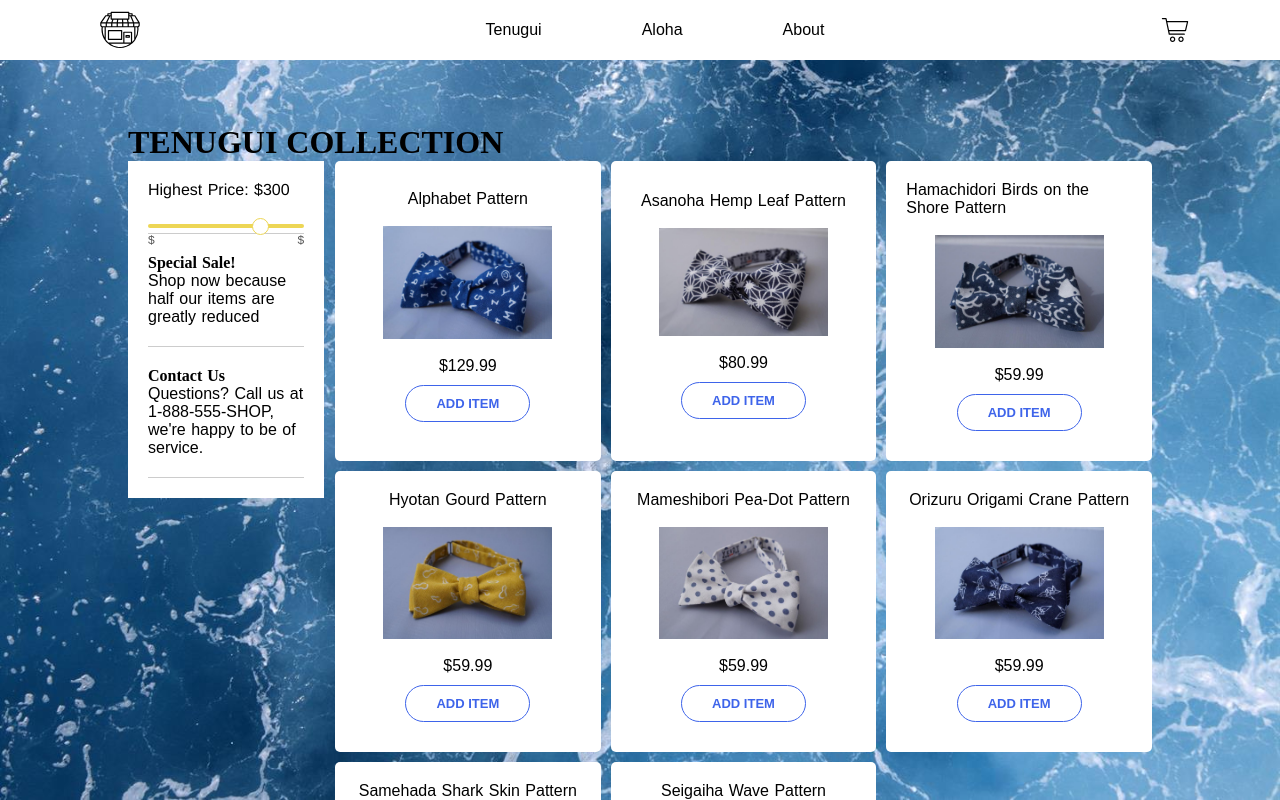
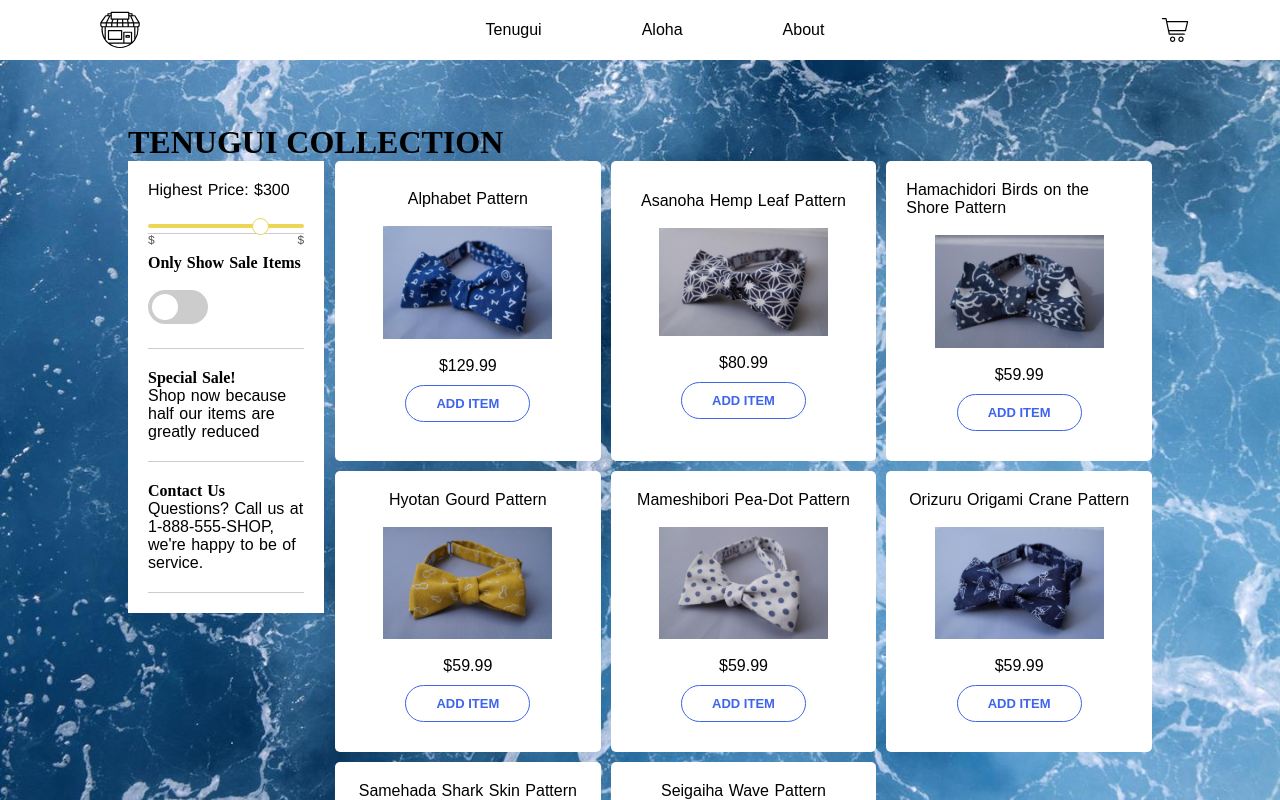
Before and after one commit to fuchaimead/bowties, a React (Create React App) app: page / in a window 1280 px wide. Shown: the top 800 px of the page. Built offline with nearby package versions, Linux system fonts and the light colour scheme.

Commit message:
add sales toggle

```diff
--- a/src/App.css
+++ b/src/App.css
@@ -143,3 +143,59 @@ button:hover {
   font-size: 12px;
   color: #565656;
 }
+
+.switch {
+  position: relative;
+  display: inline-block;
+  width: 60px;
+  height: 34px;
+}
+
+.switch input {display:none;}
+
+.toggle {
+  position: absolute;
+  cursor: pointer;
+  top: 0;
+  left: 0;
+  right: 0;
+  bottom: 0;
+  background-color: #ccc;
+  -webkit-transition: .4s;
+  transition: .4s;
+}
+
+.toggle:before {
+  position: absolute;
+  content: "";
+  height: 26px;
+  width: 26px;
+  left: 4px;
+  bottom: 4px;
+  background-color: white;
+  -webkit-transition: .4s;
+  transition: .4s;
+}
+
+input:checked + .toggle {
+  background-color: #edd655;
+}
+
+input:focus + .toggle {
+  box-shadow: 0 0 1px #edd655;
+}
+
+input:checked + .toggle:before {
+  -webkit-transform: translateX(26px);
+  -ms-transform: translateX(26px);
+  transform: translateX(26px);
+}
+
+/* Rounded sliders */
+.toggle.round {
+  border-radius: 34px;
+}
+
+.toggle.round:before {
+  border-radius: 50%;
+}
--- a/src/components/Sidebar.js
+++ b/src/components/Sidebar.js
@@ -31,6 +31,14 @@ class Sidebar extends React.Component {
         <span className="max">${ this.state.max }</span>
       </div>
       <div className="sidearea callout">
+        <h4>Only Show Sale Items</h4>
+        <br />
+        <label className="switch">
+          <input type="checkbox" />
+         <span className="toggle round" data-checked="Yes" data-unchecked="No"></span>
+        </label>
+      </div>
+      <div className="sidearea callout">
       <h4>Special Sale!</h4>
       <p>Shop now because half our items are greatly reduced</p>
       </div>
--- a/src/index.css
+++ b/src/index.css
@@ -313,3 +313,6 @@ input[type='range'].slider:focus::-ms-fill-upper {
 .active {
   color: black;
 }
+
+
+/* toggle slider  */
```
